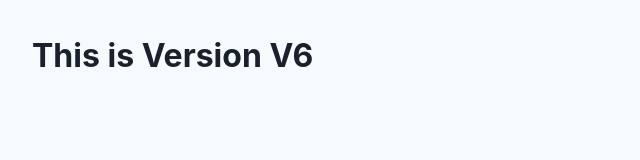
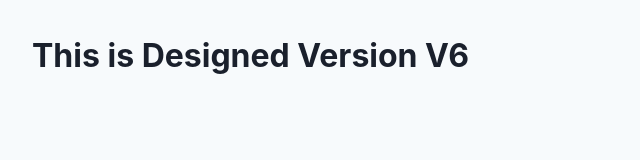
Before and after one commit to nikkivasu76-stack/Forrepo, a plain HTML site: page index.html in a window 1280 px wide. Shown: the whole page, without its empty margins (0-640 px from the left). Drawn offline with Linux system fonts and the light colour scheme.

```diff
--- a/index.html
+++ b/index.html
@@ -7,7 +7,7 @@
     <title>Document</title>
 </head>
 <body>
-    <h1>This is Version V6</h1>
+    <h1>This is Designed Version V6</h1>
 
 </body>
 </html>
```
